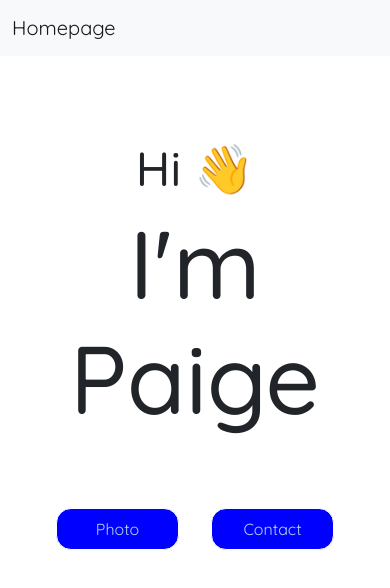
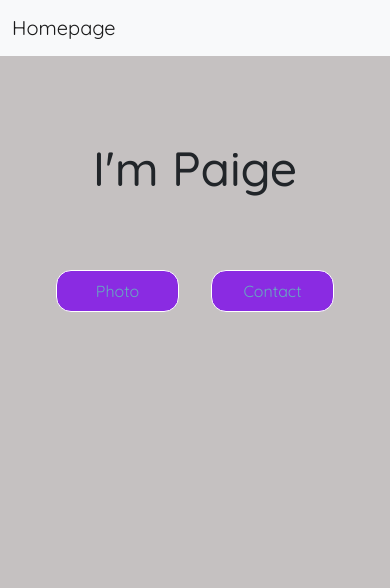
Before and after one commit to paigeymp/croissant, a plain HTML site: page index.html in a window 390 px wide. Drawn offline with nearby package versions, Linux system fonts and the light colour scheme; a web font is replaced by a local one.

Commit message:
added font & background color change for smaller sized viewport

```diff
--- a/src/styles.css
+++ b/src/styles.css
@@ -1,6 +1,6 @@
 :root {
-  --primary-color: blue;
-  --secondary-color: lightblue;
+  --primary-color: blueviolet;
+  --secondary-color: rgb(103, 170, 192);
   --accent-color: white;
   --box-shadow: 5px 5px 10px rgba(0, 0, 0, 0.3);
   --border-radius: 15px;
@@ -63,3 +63,17 @@ h1 {
 .link {
   border-radius: var(--border-radius);
 }
+
+@media (max-width: 576px) {
+  h1 {
+    font-size: 48px;
+  }
+
+  h3 {
+    display: none;
+  }
+
+  body {
+    background: rgb(197, 193, 193);
+  }
+}
```
